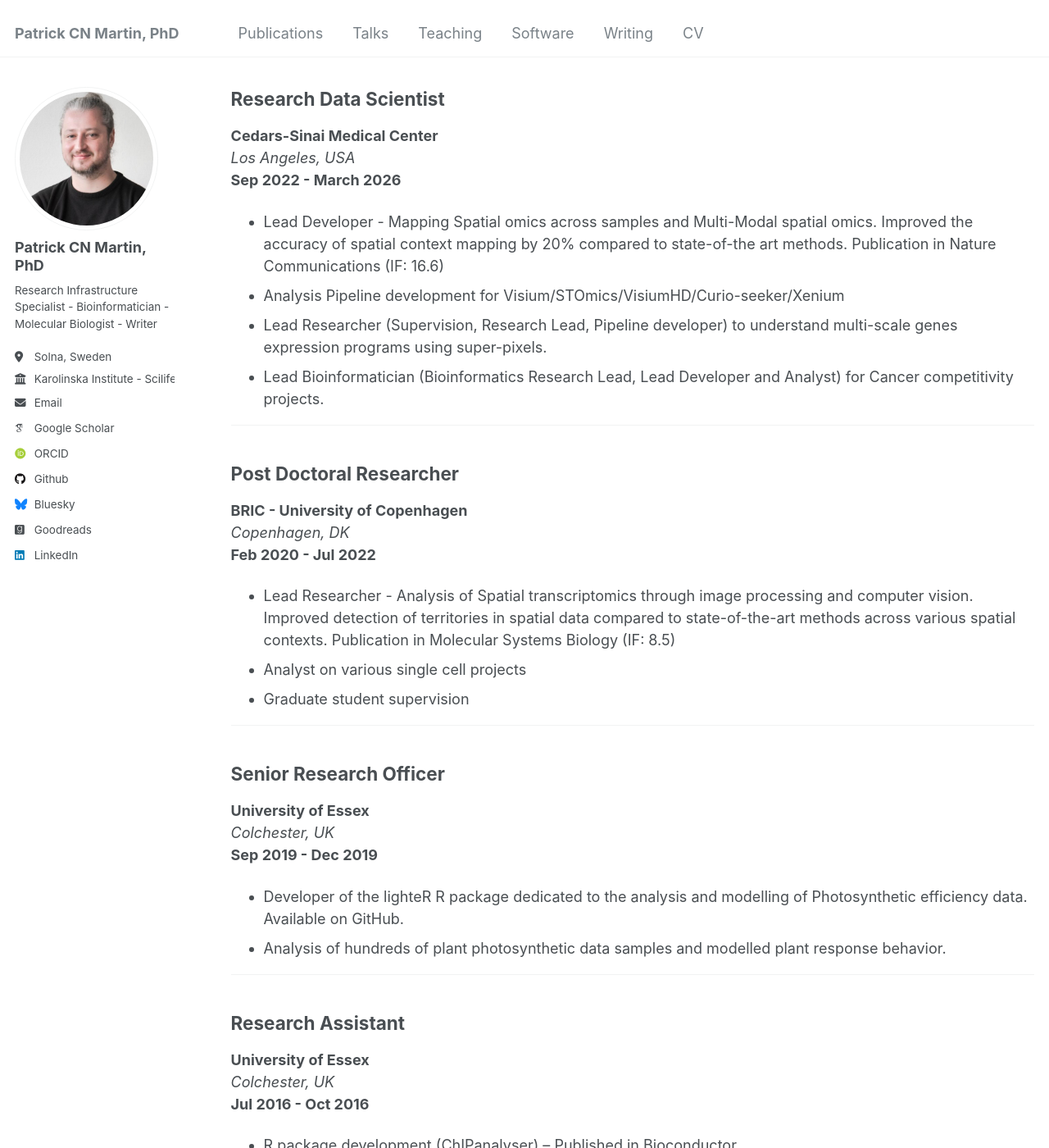
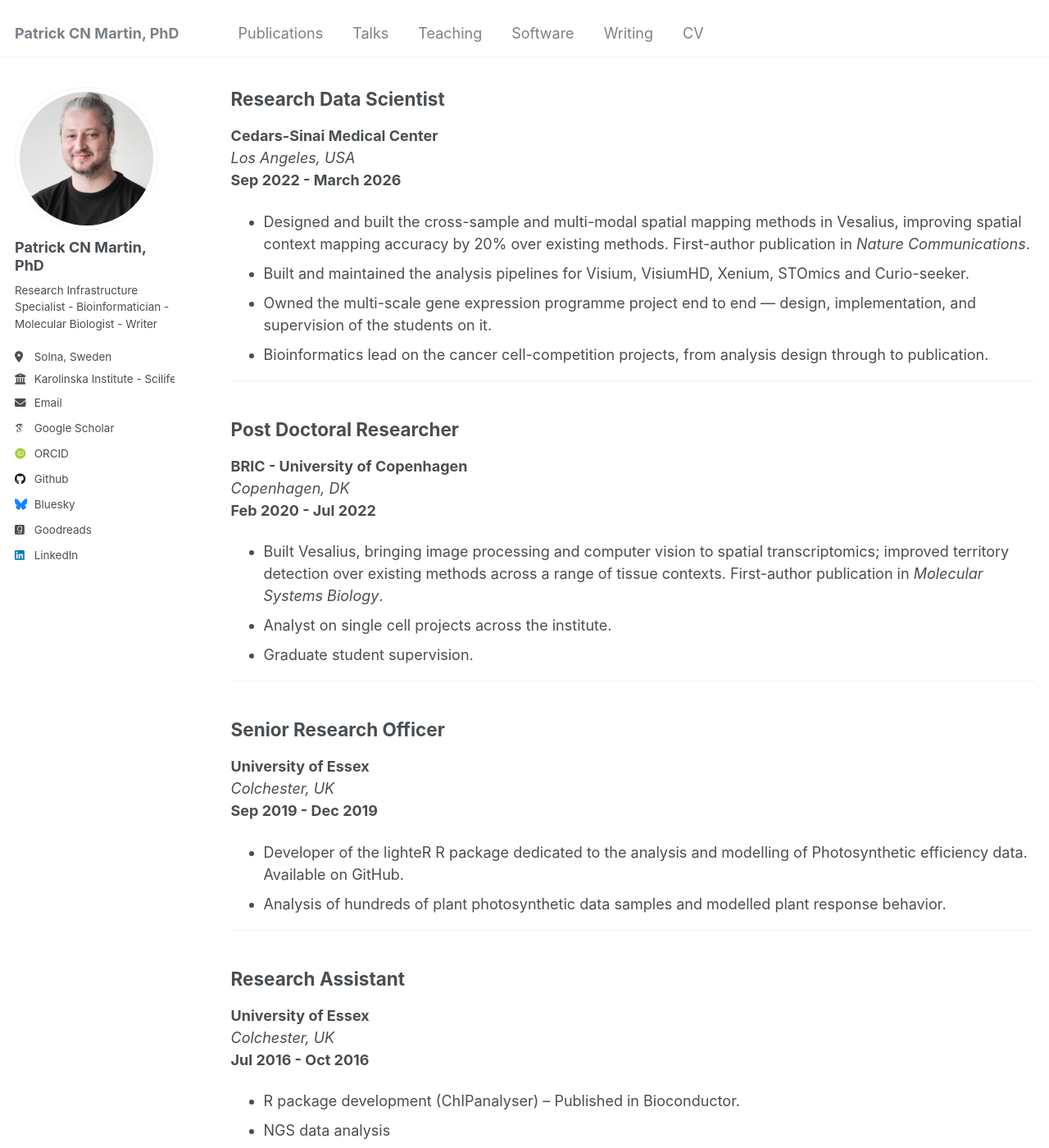
Before and after one commit to patrickCNMartin/patrickCNMartin.github.io, a Jekyll site: the page built from _pages/cv.md, in a window 1280 px wide and 1400 px high, scrolled down 1393 px. Shown: the whole window at 82% size. Built offline with Jekyll 4.4.1, drawn with Linux system fonts in a browser that asks for light colours; some web fonts are replaced; some of the changed text lies outside the part shown.

Commit message:
refactor

```diff
--- a/_pages/cv.md
+++ b/_pages/cv.md
@@ -71,10 +71,10 @@ Work experience
 **Cedars-Sinai Medical Center**
 *Los Angeles, USA*
 **Sep 2022 - March 2026**
-- Lead Developer - Mapping Spatial omics across samples and Multi-Modal spatial omics. Improved the accuracy of spatial context mapping by 20% compared to state-of-the art methods. Publication in Nature Communications (IF: 16.6)
-- Analysis Pipeline development for Visium/STOmics/VisiumHD/Curio-seeker/Xenium
-- Lead Researcher (Supervision, Research Lead, Pipeline developer) to understand multi-scale genes expression programs using super-pixels.
-- Lead Bioinformatician (Bioinformatics Research Lead, Lead Developer and Analyst) for Cancer competitivity projects.
+- Designed and built the cross-sample and multi-modal spatial mapping methods in Vesalius, improving spatial context mapping accuracy by 20% over existing methods. First-author publication in *Nature Communications*.
+- Built and maintained the analysis pipelines for Visium, VisiumHD, Xenium, STOmics and Curio-seeker.
+- Owned the multi-scale gene expression programme project end to end — design, implementation, and supervision of the students on it.
+- Bioinformatics lead on the cancer cell-competition projects, from analysis design through to publication.
 
 
 ---
@@ -83,9 +83,9 @@ Work experience
 **BRIC - University of Copenhagen**
 *Copenhagen, DK*
 **Feb 2020 - Jul 2022**
-- Lead Researcher - Analysis of Spatial transcriptomics through image processing and computer vision. Improved detection of territories in spatial data compared to state-of-the-art methods across various spatial contexts. Publication in Molecular Systems Biology (IF: 8.5)
-- Analyst on various single cell projects
-- Graduate student supervision
+- Built Vesalius, bringing image processing and computer vision to spatial transcriptomics; improved territory detection over existing methods across a range of tissue contexts. First-author publication in *Molecular Systems Biology*.
+- Analyst on single cell projects across the institute.
+- Graduate student supervision.
 
 
 ---
@@ -111,10 +111,19 @@ Work experience
 ---
 
 
+Software
+======
+  <ul>{% for post in site.software reversed %}
+    {% include archive-single-cv.html %}
+  {% endfor %}</ul>
+
+---
+
+
 Skills
 =====
 ## Computational Skills
-•	High proficiency with R. Developer and maintainer of the Vesalius R package (GitHub-Molecular Systems Biology and Nature Communications publication), the ChIPanalyser package (Computational and Structural Biotechnology Journal - Bioconductor – over 3500 downloads in 2025), the lightR (GitHub), and the Kuresi package (GitHub)
+•	High proficiency with R. Developer and maintainer of the Vesalius R package (GitHub-Molecular Systems Biology and Nature Communications publication), the ChIPanalyser package (Computational and Structural Biotechnology Journal - maintained on Bioconductor since 2018), the lightR (GitHub), and the Kuresi package (GitHub)
 
 •	Proficient with python and Julia
 
@@ -168,14 +177,6 @@ Skills
 Publications
 ======
   <ul>{% for post in site.publications reversed %}
-    {% include archive-single-cv.html %}
-  {% endfor %}</ul>
-
----
-
-Software
-======
-  <ul>{% for post in site.software reversed %}
     {% include archive-single-cv.html %}
   {% endfor %}</ul>
 
@@ -422,32 +423,35 @@ Teaching
 
 
 
+Funded Projects
+=====
+
+**Project**: *CIRM DISC0 – Discovery Stage Research Project*
+**Role**: Project Data Manager — data stewardship and FAIR data sharing compliance
+**Institution**: Cedars-Sinai Medical Center
+**Location**: Los Angeles, USA
+**Date**: 2024 - 2026
+
+---
+
 Honors & Awards
 =====
 
-
-**Grant**: *CIRM DISC0 Grant*
-**Contribution**: Data Manager Salary Contribution
-**Location**: Los Angeles, USA
-**Date**: 2024
-
----
-
-**Grant**: *Travel Grant*
-**Event**: Genetic Society - Junior Scientist Conference Travel Grants
+**Travel Grant**: *Junior Scientist Conference Travel Grant*
+**Organization**: The Genetics Society
 **Location**: London, UK
 **Date**: 2017
 
 ---
 
-**Grant**: *Travel Grant*
-**Event**: University of Essex School Travel Grants
+**Travel Grant**: *School Travel Grant*
+**Organization**: University of Essex
 **Location**: Colchester, UK
 **Date**: 2017
 
 ---
 
-**Award**: *Award for Best Student Presentation*
+**Award**: *Best Student Presentation*
 **Event**: DIANA Science Conference
 **Location**: Uppsala, Sweden
 **Date**: 2013
```
Also changed, not shown: other parts of _pages/cv.md (+3 -3 lines).
